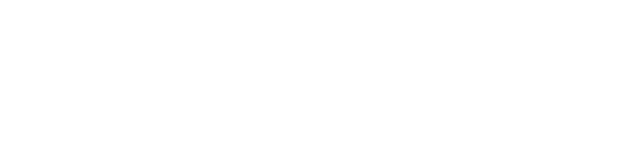
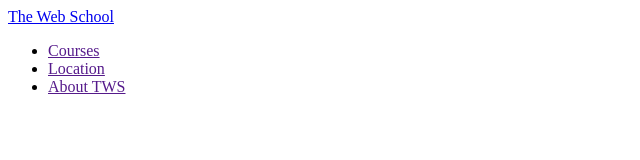
Before and after one commit to renushinde/TheWebSchool, a plain HTML site: page index.html in a window 1280 px wide. Shown: the whole page, without its empty margins (0-640 px from the left). Drawn offline with Linux system fonts and the light colour scheme.

```diff
--- a/index.html
+++ b/index.html
@@ -8,7 +8,19 @@
     <link rel="stylesheet" href="style.css">
 </head>
 <body>
+    <section class="header">
+        <nav>
+            <a href="index.html">The Web School</a>
+            <div class="nav-links">
+                <ul>
+                    <li><a href="">Courses</a></li>
+                    <li><a href="">Location</a></li>
+                    <li><a href="">About TWS</a></li>
+                </ul>
+            </div>
+        </nav>
 
+    </section>
     <script src="app.js"></script>
 </body>
 </html>
```
